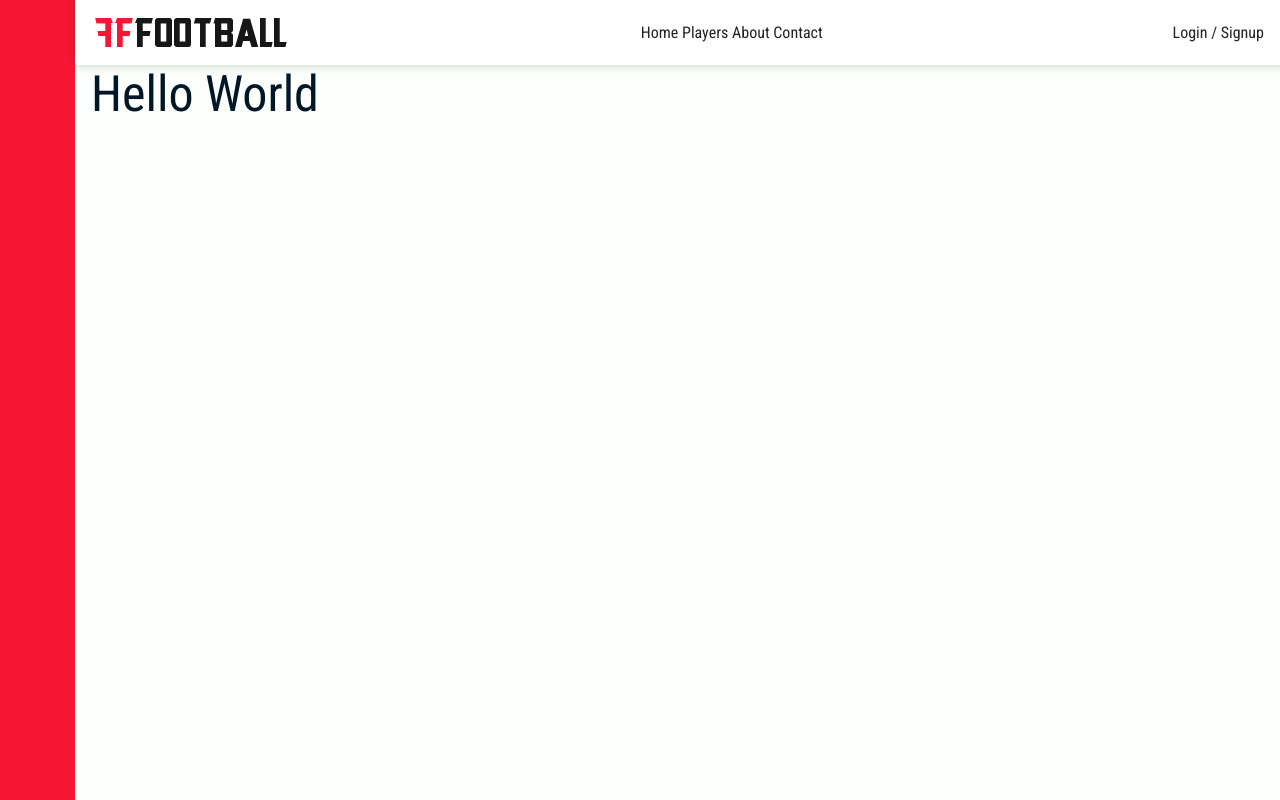
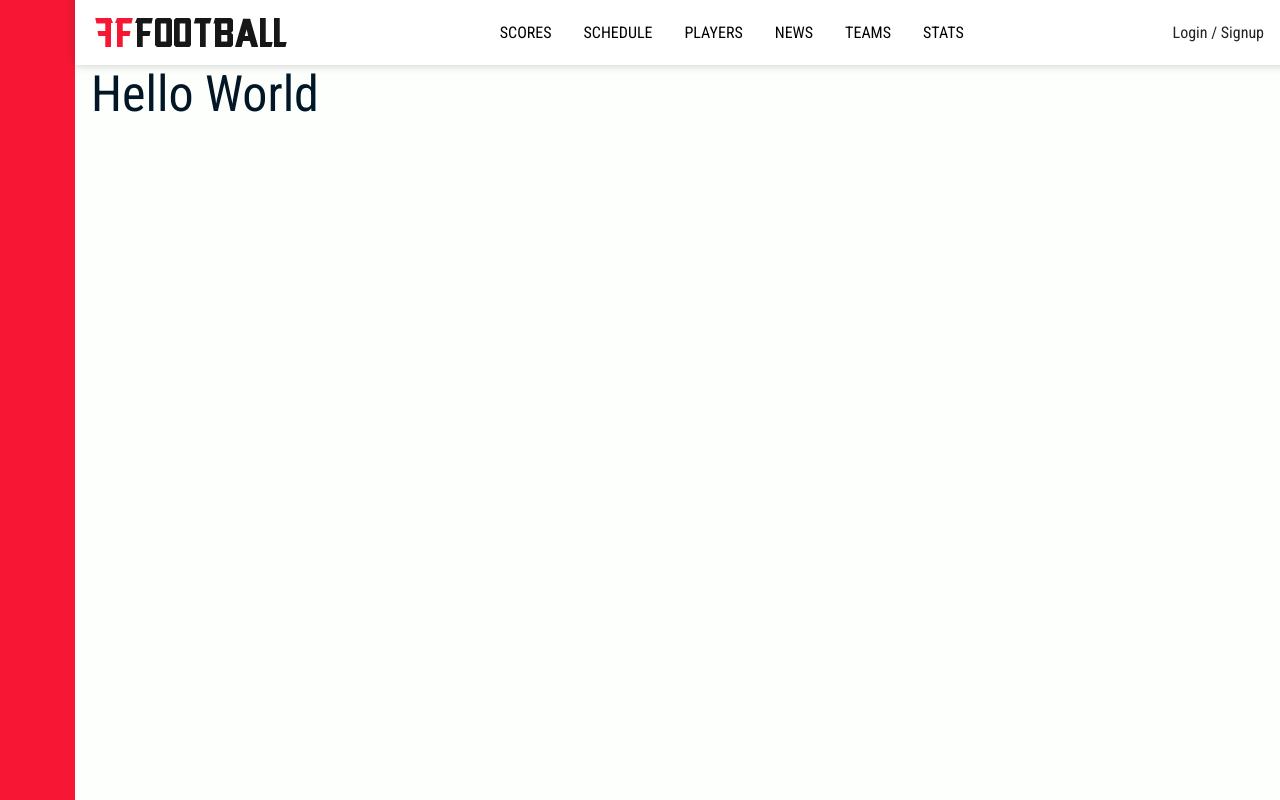
Before and after one commit to patrykmaron/FFFOOTBALL-FRONTEND, a Next.js app: page / in a window 1280 px wide. Built offline with nearby package versions, Linux system fonts and the light colour scheme.

Commit message:
Improvements to Nav Menu, component now takes an array and links dynamically to right pages

```diff
--- /dev/null
+++ b/components/Header/Navmenu/index.tsx
@@ -0,0 +1,20 @@
+import * as React from 'react'
+import { Nav, List, ListItem } from './styles'
+
+type Props = {
+  links: string[]
+}
+
+const Navmenu: React.FC<Props> = ({
+  links = ['default', 'list', 'for', 'test'],
+}) => (
+  <Nav>
+    <List>
+      {links.map((item, index) => (
+        <ListItem key={index}>{item}</ListItem>
+      ))}
+    </List>
+  </Nav>
+)
+
+export default Navmenu
--- /dev/null
+++ b/components/Header/Navmenu/styles.tsx
@@ -0,0 +1,28 @@
+import styled from 'styled-components'
+
+export const Nav = styled.nav``
+
+export const List = styled.ul`
+  padding: 0;
+  margin: 0;
+  list-style: none;
+  display: flex;
+  justify-content: space-evenly;
+  align-items: center;
+`
+
+const Li = styled.li`
+  padding: 1rem;
+`
+
+const A = styled.a`
+  text-decoration: none;
+  text-transform: uppercase;
+  cursor: pointer;
+  color: black;
+`
+export const ListItem: React.FC = ({ children }) => (
+  <Li>
+    <A href={String('/' + children).toLowerCase()}>{children}</A>
+  </Li>
+)
--- a/components/Header/index.tsx
+++ b/components/Header/index.tsx
@@ -1,13 +1,7 @@
 import * as React from 'react'
-import {
-  HeaderMain,
-  MagicBox,
-  HeaderNav,
-  Flexbox,
-  Nav,
-  Account,
-} from './styles'
+import { HeaderMain, MagicBox, HeaderNav, Flexbox, Account } from './styles'
 import Logo from '../Logo'
+import Navmenu from './Navmenu'
 
 const Header: React.FC = () => (
   <>
@@ -16,7 +10,9 @@ const Header: React.FC = () => (
       <HeaderNav>
         <Flexbox>
           <Logo />
-          <Nav>Home Players About Contact</Nav>
+          <Navmenu
+            links={['Scores', 'Schedule', 'Players', 'News', 'Teams', 'Stats']}
+          />
           <Account>Login / Signup</Account>
         </Flexbox>
       </HeaderNav>
```
